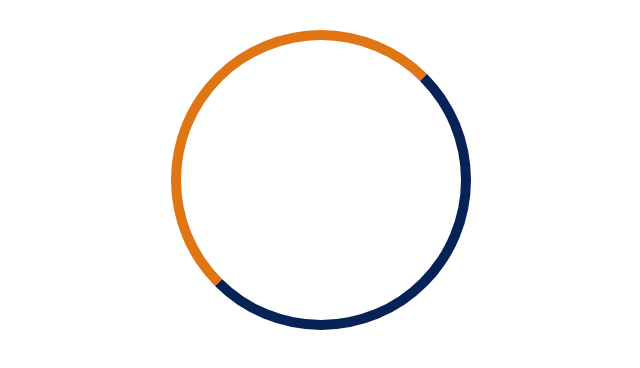
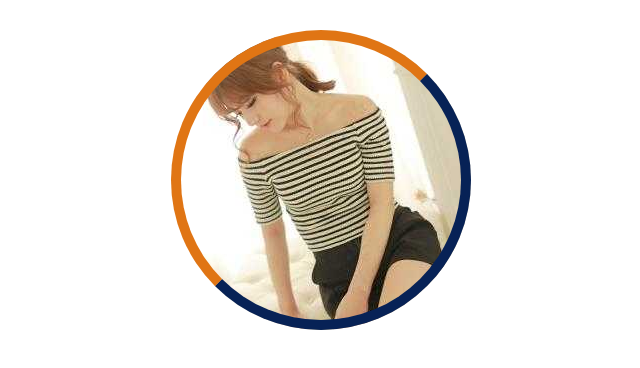
Before and after one commit to Gavin-Pirate/CSS3-demo, a plain HTML site: page index.html in a window 1280 px wide. Shown: the whole page, without its empty margins (319-959 px from the left). Drawn offline with Linux system fonts and the light colour scheme.

Commit message:
Update index.html

```diff
--- a/index.html
+++ b/index.html
@@ -17,7 +17,7 @@
 				margin: 30px auto;
 			}
 			.img{
-				background: url(img/girl.jpg");
+				background: url(img/girl.jpg);
 				background-size: cover;
 			}
 			.info,.border,.mask{
```
